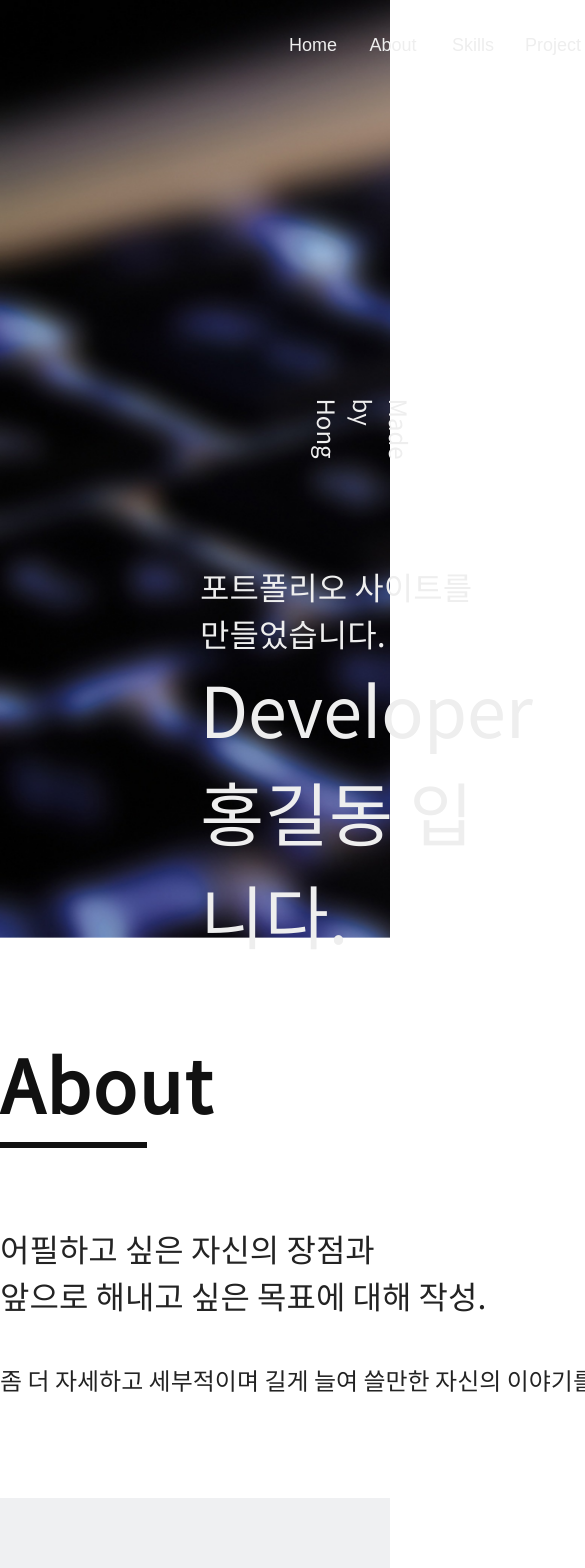
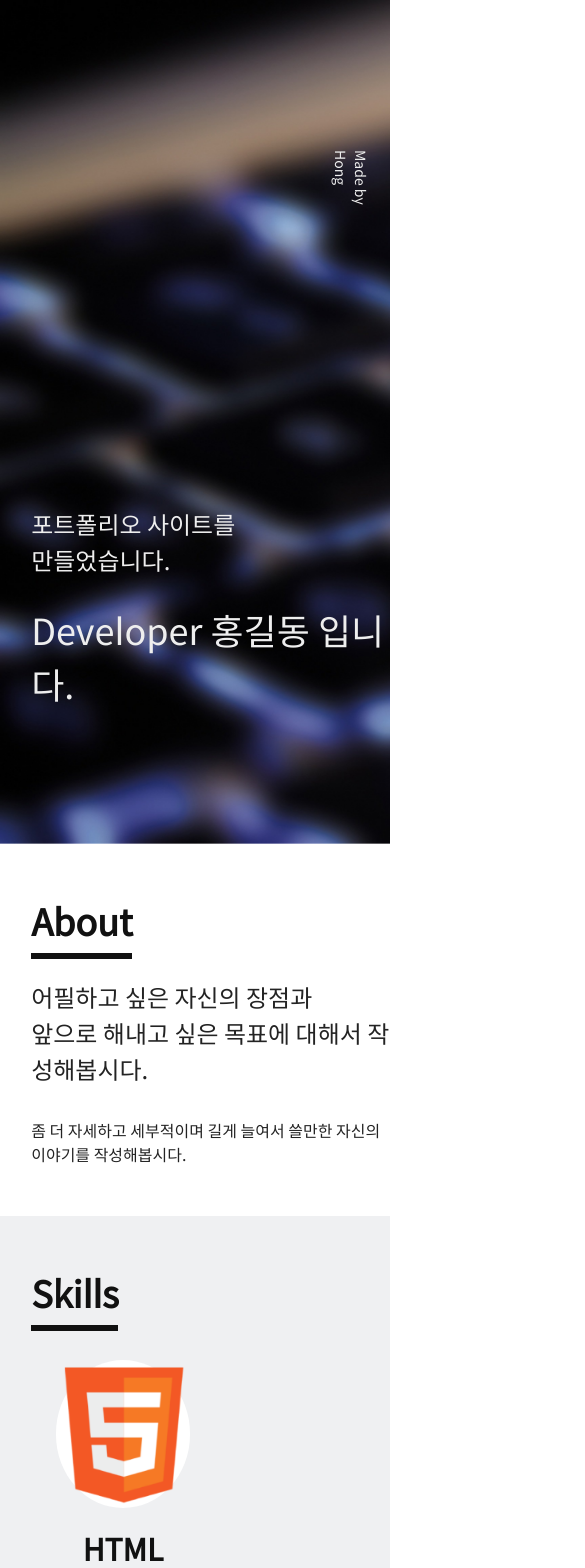
Before and after one commit to pweasd/Vue_e-Learning, a Vue app in the folder code/portfolio/: page / in a window 390 px wide. Shown: the top 1568 px of the page, 585 px wide, since content can reach past the window. Built offline with nearby package versions, Linux system fonts and the light colour scheme.

Commit message:
반응형 추가
반응형 추가

```diff
--- a/code/portfolio/src/components/Contact.vue
+++ b/code/portfolio/src/components/Contact.vue
@@ -1,18 +1,18 @@
 <template>
   <div class="contact">
     <div class="contact_container">
-      <p class="contact_Title">Contact</p>
+      <p class="contact_top">Contact</p>
 
-      <div class="contact_EmailImage">
+      <div class="contact_emailImage">
         <img src="@/assets/img_email.png" />
       </div>
 
-      <div class="contact_Area">
+      <div class="contact_area">
         <p>SEOUL, SOUTH KOREA</p>
       </div>
 
-      <div class="contact_Email">
-        <p>Honggildong@portfolio.co.kr / 010-1234-5678</p>
+      <div class="contact_email">
+        <p>Honggildong@portfolio.co.kr / 010 - 1234 - 5678</p>
       </div>
     </div>
   </div>
@@ -23,6 +23,7 @@ export default {}
 </script>
 
 <style lang="scss" scoped>
+  @media (min-width: 801px) {
     .contact {
       width: 100%;
       color: var(--default-color);
@@ -33,13 +34,15 @@ export default {}
         padding-bottom: 100px;
         font-size: 72px;
         text-align: left;
-    .contact_Title {
+
+        .contact_top {
           margin: 92px 0px 0px 0px;
           display: inline-block;
           position: relative;
           font-weight: bold;
         }
-    .contact_Title:after {
+
+        .contact_top:after {
           content: '';
           width: 147px;
           position: absolute;
@@ -49,24 +52,70 @@ export default {}
           border-style: solid;
         }
 
-    .contact_EmailImage {
+        .contact_emailImage {
           width: 60px;
           margin: 70px 0px 0px 0px;
         }
-    .contact_Area {
-      width: 370px;
+
+        .contact_area {
           margin: 25px 0px 0px 0px;
           font-size: 32px;
-      text-align: left;
           color: #232323;
         }
-    .contact_Email {
-      width: 550px;
+
+        .contact_email {
           margin: 14px 0px 0px 0px;
           font-size: 24px;
-      text-align: left;
           color: #232323;
         }
       }
     }
+  }
+  @media (max-width: 800px) {
+    .contact {
+      width: 100%;
+      color: var(--default-color);
+
+      .contact_container {
+        padding-bottom: 50px;
+        font-size: 24px;
+        text-align: left;
+
+        .contact_top {
+          margin: 0% 0% 0% 8%;
+          font-size: 36px;
+          padding-top: 50px;
+          position: relative;
+          font-weight: bold;
+        }
+
+        .contact_top:after {
+          content: '';
+          width: 131px;
+          position: absolute;
+          left: 0;
+          bottom: -11px;
+          border-width: 0 0 6px;
+          border-style: solid;
+        }
+
+        .contact_emailImage {
+          width: 60px;
+          margin: 10% 0% 0% 8%;
+        }
+
+        .contact_area {
+          margin: 5% 0% 0% 8%;
+          font-size: 24px;
+          color: #232323;
+        }
+
+        .contact_email {
+          margin: 5% 0% 0% 8%;
+          font-size: 18px;
+          color: #232323;
+        }
+      }
+    }
+  }
 </style>
--- a/code/portfolio/src/components/Home.vue
+++ b/code/portfolio/src/components/Home.vue
@@ -18,14 +18,14 @@
   export default {
     data() {
       return {
-      menuList: [ 'Home', 'About', 'Skills', 'Project', 'Contact' ]
+        menuList: ['Home', 'About', 'Skills', 'Project', 'Contact'],
       }
     },
     methods: {
       move(menu) {
         this.$emit('move', menu)
-    }
-  }
+      },
+    },
   }
 </script>
 
@@ -33,8 +33,8 @@ export default {
   .home_container {
     position: relative;
     width: 100%;
-  height: 938px;
-  background-image: url("../assets/img_bg.png");
+    height: 100%;
+    background-image: url('../assets/img_bg.png');
     background-repeat: no-repeat;
     background-size: cover;
 
@@ -80,4 +80,45 @@ export default {
       transform: rotate(0.25turn);
     }
   }
+
+  @media (max-width: 800px) {
+    .home_container {
+      position: relative;
+      width: 100%;
+      height: 100%;
+      background-image: url('../assets/img_bg.png');
+      background-repeat: no-repeat;
+      background-size: cover;
+
+      .home_nav {
+        display: none;
+      }
+
+      .home_title {
+        position: absolute;
+        top: 60%;
+        left: 8%;
+        color: var(--title-color);
+
+        .text {
+          font-size: 24px;
+        }
+
+        .text_bold {
+          margin-top: 25px;
+          font-size: 36px;
+          font-weight: 500;
+        }
+      }
+
+      .author {
+        position: absolute;
+        left: 80%;
+        top: 20%;
+        color: var(--title-color);
+        font-size: 14px;
+        transform: rotate(0.25turn);
+      }
+    }
+  }
 </style>
--- a/code/portfolio/src/components/PageAbout.vue
+++ b/code/portfolio/src/components/PageAbout.vue
@@ -1,15 +1,15 @@
 <template>
   <div class="About">
-    <div class="page_Container">
-      <p class="page_About">About</p>
+    <div class="page_container">
+      <p class="page_title">About</p>
 
-      <div class="page_Purpose">
+      <div class="page_purpose">
         <p>어필하고 싶은 자신의 장점과</p>
-        <P>앞으로 해내고 싶은 목표에 대해 작성.</P>
+        <p>앞으로 해내고 싶은 목표에 대해서 작성해봅시다.</p>
       </div>
 
-      <div class="page_Detail">
-        <p>좀 더 자세하고 세부적이며 길게 늘여 쓸만한 자신의 이야기를 작성.</p>
+      <div class="page_detail">
+        <p>좀 더 자세하고 세부적이며 길게 늘여서 쓸만한 자신의 이야기를 작성해봅시다.</p>
       </div>
     </div>
   </div>
@@ -20,18 +20,19 @@ export default {}
 </script>
 
 <style lang="scss" scoped>
+  @media (min-width: 801px) {
     .About {
       width: 100%;
       color: var(--default-color);
 
-  .page_Container {
+      .page_container {
         width: 1440px;
         margin: auto;
         padding-bottom: 100px;
         font-size: 72px;
         text-align: left;
 
-    .page_About {
+        .page_title {
           margin: 92px 0px 0px 0px;
           display: inline-block;
           position: relative;
@@ -39,7 +40,7 @@ export default {}
           letter-spacing: 2.16px;
         }
 
-    .page_About:after {
+        .page_title:after {
           content: '';
           width: 147px;
           position: absolute;
@@ -49,17 +50,59 @@ export default {}
           border-style: solid;
         }
 
-    .page_Purpose {
+        .page_purpose {
           margin: 88px 0px 0px 0px;
           font-size: 32px;
           color: #232323;
         }
 
-    .page_Detail {
+        .page_detail {
           margin: 43px 0px 0px 0px;
           font-size: 24px;
           color: #232323;
         }
       }
     }
+  }
+
+  @media (max-width: 800px) {
+    .About {
+      width: 100%;
+      color: var(--default-color);
+
+      .page_container {
+        padding-bottom: 50px;
+
+        .page_title {
+          position: relative;
+          padding-top: 50px;
+          margin: 0% 0% 0% 8%;
+          font-weight: bold;
+          font-size: 36px;
+        }
+
+        .page_title:after {
+          content: '';
+          width: 101px;
+          position: absolute;
+          left: 0;
+          bottom: -11px;
+          border-width: 0 0 6px;
+          border-style: solid;
+        }
+
+        .page_purpose {
+          margin: 8% 0% 0% 8%;
+          font-size: 24px;
+          color: #232323;
+        }
+
+        .page_detail {
+          margin: 8% 0% 0% 8%;
+          font-size: 16px;
+          color: #232323;
+        }
+      }
+    }
+  }
 </style>
--- a/code/portfolio/src/components/Project.vue
+++ b/code/portfolio/src/components/Project.vue
@@ -2,7 +2,6 @@
   <div class="project">
     <div class="project_container">
       <p class="project_top">Project</p>
-      <!-- 밑줄긋기시 css 가상요소 설명 -->
 
       <div class="project_list">
         <div class="project_item" v-for="project in projectList" :key="project.id">
@@ -22,23 +21,22 @@ export default {
       return {
         projectList: [
           {
-          image: require('./../assets/img_pj1.png'), // require 설명
+            image: require('./../assets/img_pj1.png'),
             title: 'Project 제목 1',
-          content: 'Project 세부 내용dddddddddddddddddddddddddddddddddddddddddddddddddddddddddddd', // 단어 길 경우 설명(css - word-break)
+            content: 'Project 세부 내용 1 을 적어주세요',
             date: 'Web . 2019 . 12 ~ 2020 . 01',
           },
           {
             image: require('./../assets/img_pj2.png'),
             title: 'Project 제목 2',
-          content: 'Project 세부 내용',
-          date: 'Mobile . 2019 . 12 ~ 2020 . 01',
+            content: 'Project 세부 내용 2를 적어주세요',
+            date: 'Web . 2019 . 12 ~ 2020 . 03',
           },
-        // 2 -> 3 개수 늘리면서 flex-wrap 설명
           {
             image: require('./../assets/img_pj2.png'),
             title: 'Project 제목 3',
-          content: 'Project 세부 내용',
-          date: 'Mobile . 2019 . 12 ~ 2020 . 01',
+            content: 'Project 세부 내용 3을 적어주세요',
+            date: 'Web . 2019 . 11 ~ 2020 . 02',
           },
         ],
       }
@@ -47,6 +45,7 @@ export default {
 </script>
 
 <style lang="scss" scoped>
+  @media (min-width: 800px) {
     .project {
       width: 100%;
       background: #0d0d0d;
@@ -58,42 +57,50 @@ export default {
         padding-bottom: 100px;
         font-size: 72px;
         text-align: left;
+
         .project_top {
           margin: 92px 0px 0px 0px;
           display: inline-block;
           font-weight: bold;
           position: relative;
         }
+
         .project_top:after {
           content: '';
           width: 147px;
           position: absolute;
           left: 0;
-      bottom: -11px;
+          bottom: -14px;
           border-width: 0 0 6px;
           border-style: solid;
         }
+
         .project_list {
           display: flex;
           justify-content: space-between;
           flex-wrap: wrap;
+
           .project_item {
             width: 688px;
             margin-top: 100px;
             display: inline-block;
+
             img {
               margin: 0px;
             }
+
             .project_title {
               margin: 10px 0px 0px 0px;
               font-weight: 500;
               font-size: 36px;
             }
+
             .project_content {
               margin: 4px 0px 0px 0px;
               font-size: 32px;
               word-break: break-all;
             }
+
             .project_date {
               margin: 25px 0px 0px 0px;
               font-size: 24px;
@@ -103,4 +110,72 @@ export default {
         }
       }
     }
+  }
+  @media (max-width: 800px) {
+    .project {
+      width: 100%;
+      background: #0d0d0d;
+      color: var(--title-color);
+
+      .project_container {
+        padding-bottom: 50px;
+        font-size: 24px;
+        text-align: left;
+
+        .project_top {
+          margin: 0% 0% 0% 8%;
+          padding-top: 50px;
+          font-size: 36px;
+          font-weight: bold;
+          position: relative;
+        }
+
+        .project_top:after {
+          content: '';
+          width: 120px;
+          position: absolute;
+          left: 0;
+          bottom: -14px;
+          border-width: 0 0 6px;
+          border-style: solid;
+        }
+
+        .project_list {
+          display: flex;
+          justify-content: space-between;
+          flex-wrap: wrap;
+
+          .project_item {
+            width: 80%;
+            margin-top: 50px;
+            margin-left: 10%;
+            display: inline-block;
+
+            img {
+              width: 100%;
+              margin: 0px;
+            }
+
+            .project_title {
+              margin: 10px 0px 0px 0px;
+              font-weight: 500;
+              font-size: 24px;
+            }
+
+            .project_content {
+              margin: 4px 0px 0px 0px;
+              font-size: 16px;
+              word-break: break-all;
+            }
+
+            .project_date {
+              margin: 25px 0px 0px 0px;
+              font-size: 16px;
+              color: #989898;
+            }
+          }
+        }
+      }
+    }
+  }
 </style>
--- a/code/portfolio/src/components/Skills.vue
+++ b/code/portfolio/src/components/Skills.vue
@@ -4,9 +4,9 @@
       <p class="skills_top">Skills</p>
 
       <div class="skills_list">
-        <div class="skills_item" v-for="skills in skillsList" :key="skills.id">
+        <div v-for="skills in skillsList" :key="skills.id">
           <div class="skills_image">
-            <img :src="skills.image" />
+            <img :src="skills.image" class="image" />
           </div>
           <p class="skills_text">{{ skills.text }}</p>
         </div>
@@ -30,6 +30,7 @@ export default {
 </script>
 
 <style lang="scss">
+  @media (min-width: 801px) {
     .skills {
       width: 100%;
       background: #eff0f2;
@@ -41,30 +42,32 @@ export default {
         padding-bottom: 100px;
         font-size: 72px;
         text-align: left;
+
         .skills_top {
           margin: 92px 0px 0px 0px;
           display: inline-block;
           position: relative;
           font-weight: bold;
         }
+
         .skills_top:after {
           content: '';
           width: 147px;
           position: absolute;
-      left: 0;
+          left: 0px;
           bottom: -11px;
           border-width: 0 0 6px;
           border-style: solid;
         }
+
         .skills_list {
           display: flex;
           justify-content: space-between;
           flex-wrap: wrap;
           width: 1000px;
           margin-top: 90px;
-      .skill_item {
-        margin-top: 100px;
-        .skill_image {
+
+          .skills_image {
             display: inline-flex;
             align-items: center;
             justify-content: center;
@@ -73,9 +76,74 @@ export default {
             border-radius: 50%;
             background: #ffffff;
           }
-        .skill_text {
+
+          .skills_text {
             width: 100%;
             height: 80px;
+            margin-top: 10px;
+            font-size: 48px;
+            text-align: center;
+            font-weight: bold;
+          }
+        }
+      }
+    }
+  }
+  @media (max-width: 800px) {
+    .skills {
+      width: 100%;
+      background: #eff0f2;
+      color: var(--default-color);
+
+      .skills_container {
+        padding-bottom: 50px;
+        font-size: 24px;
+        text-align: left;
+
+        .skills_top {
+          position: relative;
+          margin: 0% 0% 0% 8%;
+          padding-top: 50px;
+          font-size: 36px;
+          font-weight: bold;
+        }
+
+        .skills_top:after {
+          content: '';
+          width: 87px;
+          position: absolute;
+          left: 0px;
+          bottom: -11px;
+          border-width: 0 0 6px;
+          border-style: solid;
+        }
+
+        .skills_list {
+          width: 80%;
+          margin-left: 10%;
+          display: flex;
+          justify-content: space-between;
+          flex-wrap: wrap;
+
+          .skills_image {
+            display: inline-flex;
+            align-items: center;
+            justify-content: center;
+            width: 80%;
+            margin-left: 10%;
+            margin-top: 40px;
+            border-radius: 50%;
+            background: #ffffff;
+
+            .image {
+              width: 100%;
+            }
+          }
+
+          .skills_text {
+            width: 100%;
+            margin-top: 10px;
+            font-size: 30px;
             text-align: center;
             font-weight: bold;
           }
```
Lines whose indentation alone changed are shown as unchanged.
